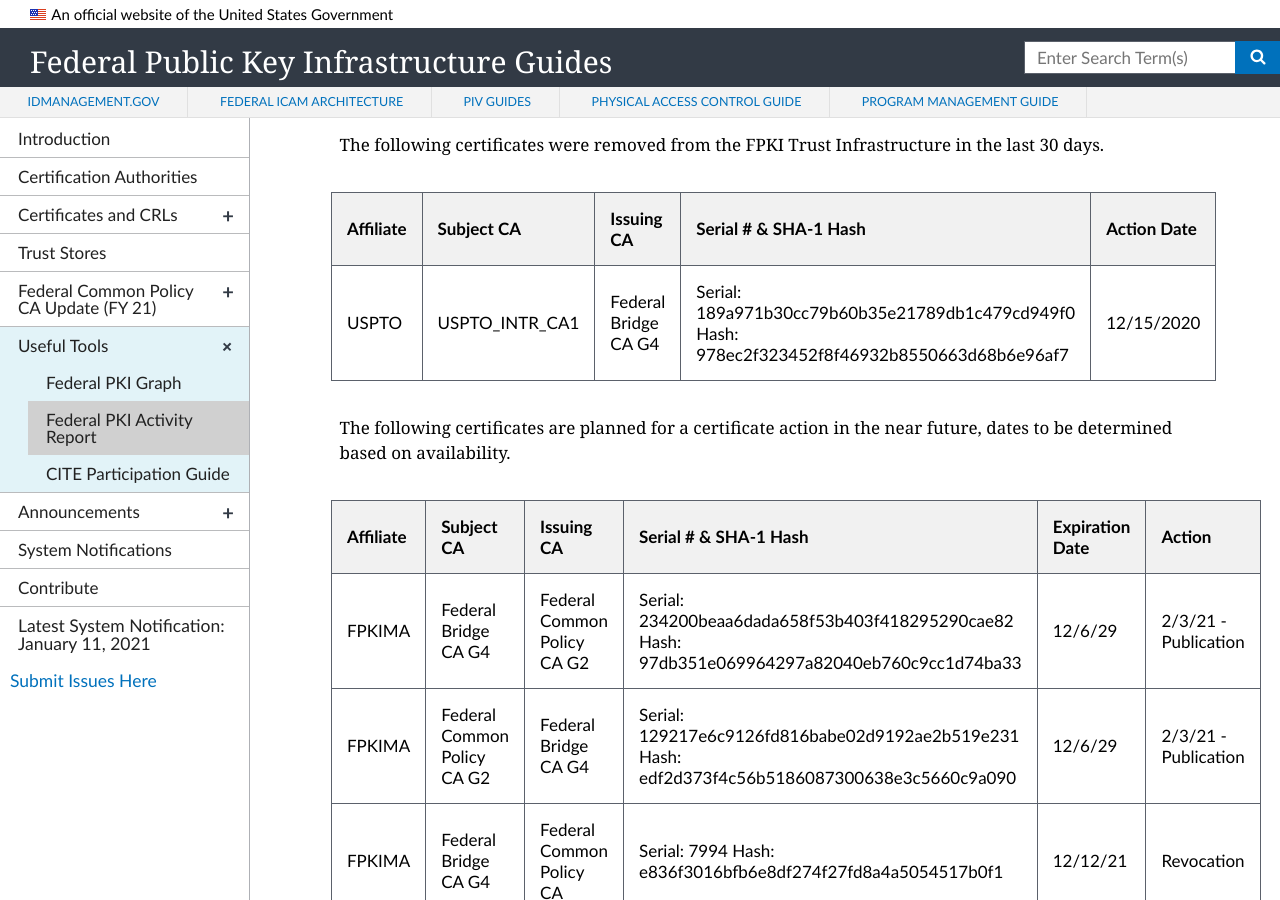
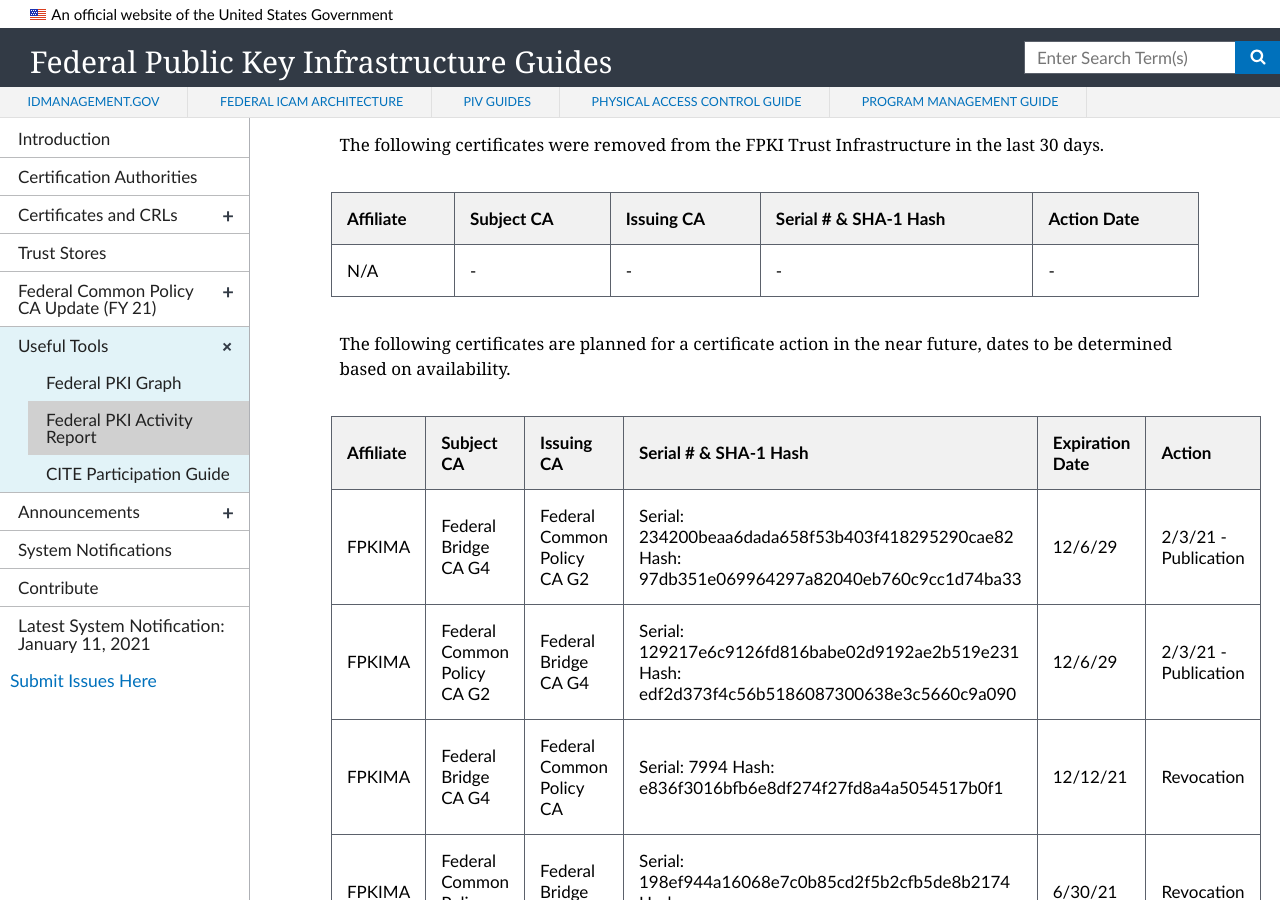
Before and after one commit to GSA/fpki-guides, a Jekyll site: the page built from _tools/03_fpki_activity_report.md, in a window 1280 px wide and 900 px high, scrolled down 1803 px. Built offline with Jekyll 4.4.1, drawn with Linux system fonts in a browser that asks for light colours; nearby versions of some CDN libraries; some of the changed text lies outside the part shown.

Commit message:
Update 03_fpki_activity_report.md

```diff
--- a/_tools/03_fpki_activity_report.md
+++ b/_tools/03_fpki_activity_report.md
@@ -36,7 +36,7 @@
 
 | Affiliate | Subject CA | Issuing CA | Serial # & SHA-1 Hash | Action Date |
 | --------- | ---------- | ---------- | --------------------- | ----------- |
-| USPTO | USPTO_INTR_CA1 | Federal Bridge CA G4 | Serial: 189a971b30cc79b60b35e21789db1c479cd949f0 Hash: 978ec2f323452f8f46932b8550663d68b6e96af7 | 12/15/2020 |
+| N/A | - | - | - | - |
 
 
 The following certificates are planned for a certificate action in the near future, dates to be determined based on availability.
```
Also changed, not shown: other parts of _tools/03_fpki_activity_report.md (+1 -1 lines).
